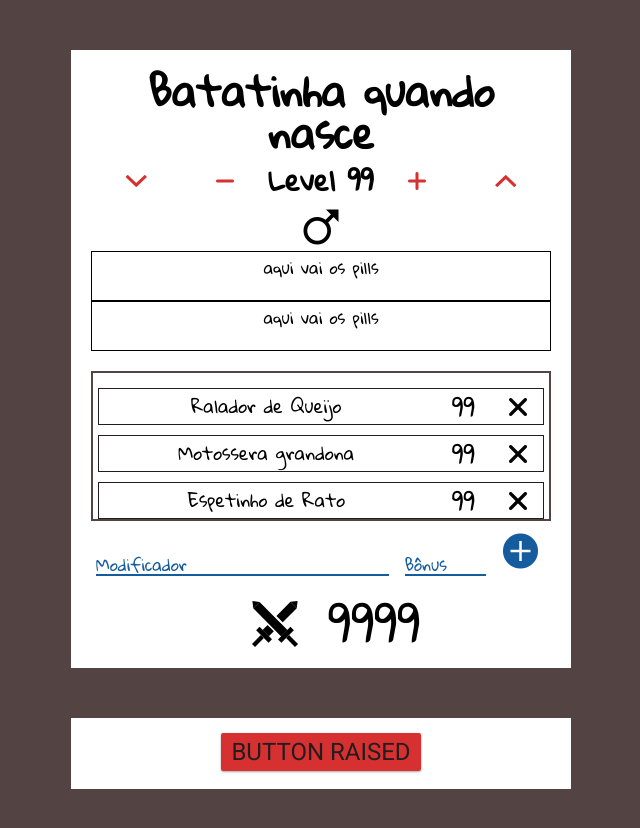
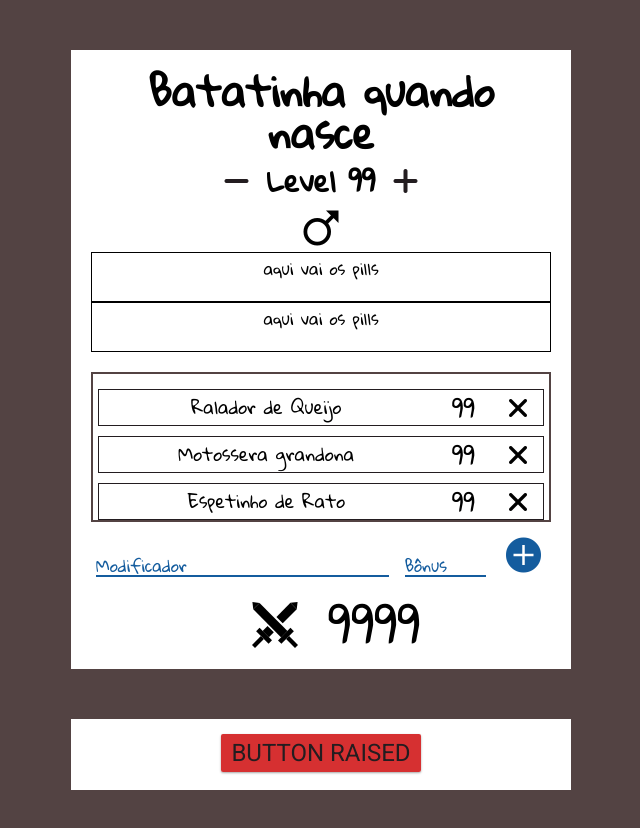
Before and after one commit to ecsanchesjr/munchkin-level-counter, a website: page index.html in a window 1280 px wide. Shown: the whole page, without its empty margins (319-959 px from the left). Drawn offline with nearby package versions, Linux system fonts and the light colour scheme.

Commit message:
View player done, details will be changed in future

```diff
--- a/index.html
+++ b/index.html
@@ -10,16 +10,15 @@
    <link rel="stylesheet" href="http://code.ionicframework.com/ionicons/2.0.1/css/ionicons.min.css">
    <link rel="stylesheet" href="resources/styles/style.css">
 </head>
+
 <body>
 
    <div class="player">
       <h2>Batatinha quando nasce</h2>
       <div class="level-control">
-         <i class="ion-chevron-down"></i>
          <i class="ion-minus-round"></i>
          <h5>Level 99</h5>
          <i class="ion-plus-round"></i>
-         <i class="ion-chevron-up"></i>
       </div>
       <i class="ion-male"></i>
       <!-- <i class="ion-female"></i> -->
@@ -62,7 +61,7 @@
                <span class="placeholder">Bônus</span>
             </label>
          </div>
-         <a href="" class="btn-flat">
+         <a href="">
             <i class="ion-plus-circled"></i>
          </a>
       </div>
@@ -76,7 +75,7 @@
    <!-- Ignore -->
    <div class="player">
       <a href="" class="btn-raised">Button Raised</a>
-      </div>
+   </div>
 </body>
 <script src="resources/scripts/script.js"></script>
 
--- a/resources/styles/sass/style.scss
+++ b/resources/styles/sass/style.scss
@@ -1,5 +1,4 @@
 @import "config.scss";
-
 // Components
 .btn-flat {
    color: $color-secondary;
@@ -22,9 +21,7 @@
 .item-form {
    text-align: left;
    position: relative;
-   padding: 10px 5px;
-   //border: 1px solid $color-foreground;
-
+   padding: 10px 5px; //border: 1px solid $color-foreground;
    .name {
       width: 65%;
       display: inline-block;
@@ -36,19 +33,10 @@
    }
    a {
       position: absolute;
-      bottom: 3px;
-      right: 3px;
-
+      bottom: 0px;
+      right: 0px;
       color: $color-secondary;
-      transition: 1s color transform ease;
-
-      &:hover {
-         color: $color-primary;
-         transform: scale(1.1);
-         background: transparent;
-      }
    }
-
    label {
       position: relative;
       display: block;
@@ -76,7 +64,7 @@
    }
    input:focus,
    input:valid {
-      & + .placeholder {
+      &+.placeholder {
          top: -5px;
          cursor: inherit;
          font-size: 14px;
@@ -94,7 +82,6 @@
    overflow-y: scroll;
    border: 2px solid $color-background;
    padding: 5px;
-
    li {
       display: flex;
       justify-content: space-between;
@@ -103,21 +90,20 @@
       padding: 5px 3px;
       margin: 10px 0;
       transition: 0.3s all ease;
-
       &:hover {
          border-color: $color-secondary;
          color: $color-secondary;
          transform: scale(1.01);
          cursor: default;
       }
-
       p {
          flex: 75%;
          font-size: 1.1rem;
          word-wrap: normal;
          line-height: 1.4rem;
       }
-      i, span {
+      i,
+      span {
          font-size: 1.5rem;
          line-height: 1.5rem;
       }
@@ -129,7 +115,6 @@
          flex: 10%;
          transition: 0.3s ease all;
          border-radius: 3px;
-
          &:hover {
             color: $color-primary;
             transform: scale(1.3);
@@ -143,19 +128,15 @@
    display: flex;
    align-items: center;
    justify-content: center;
-
    img {
       width: 10%;
       margin: 0 30px;
    }
-
    p {
       font-size: 3rem;
       line-height: 3rem;
    }
 }
-
-
 
 .player {
    width: 500px;
@@ -163,33 +144,35 @@
    background: white;
    padding: 20px;
    text-align: center;
-
    h2 {
       font-size: 2.5rem;
       line-height: 2.6rem;
    }
    .level-control {
+      width: 50%;
+      margin: 0 auto;
       display: flex;
-      justify-content: center;
+      justify-content: space-between;
       align-items: center;
       h5 {
-         font-size: 1.7rem;
+         font-size: 1.75rem;
       }
-
       i {
-         color: $color-primary;
-         font-size: 1.5rem;
+         color: $color-foreground;
+         font-size: 2rem;
          padding: 10px;
          border-radius: 50%;
 
-         &:before {
-            transition: 0.5s all ease;
+         transition: 0.3s all ease;
+         // &.ion-plus-round, .ion-minus-round {
+         //    transition: 0.3s  ease;
+         // }
+
+         &.ion-plus-round:hover {
+            color: $color-secondary;
          }
-
-         &:hover {
-            &:before {
-               transform: scale(1.6);
-            }
+         &.ion-minus-round:hover {
+            color: $color-primary;
          }
       }
    }
@@ -198,15 +181,5 @@
       line-height: 2rem;
       cursor: pointer;
       margin: 0 auto;
-
-      &:before {
-         transition: 0.5s all ease;
-      }
-
-      &:hover {
-         &:before {
-            transform: scale(1.1);
-         }
-      }
    }
 }
```
Also changed, not shown: resources/styles/style.css.
